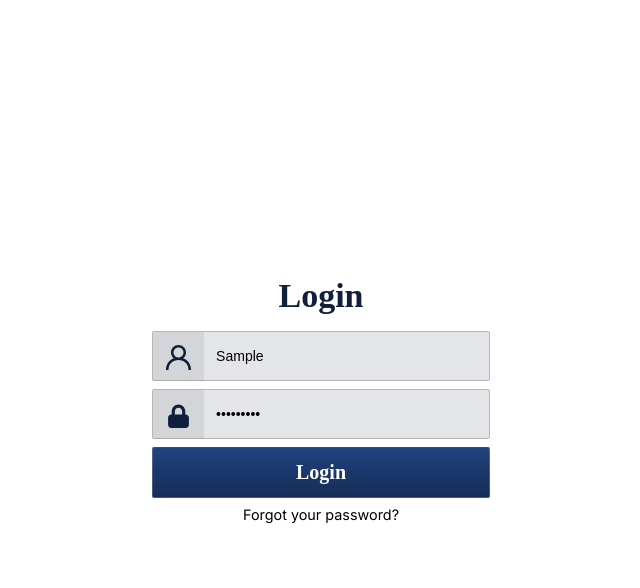
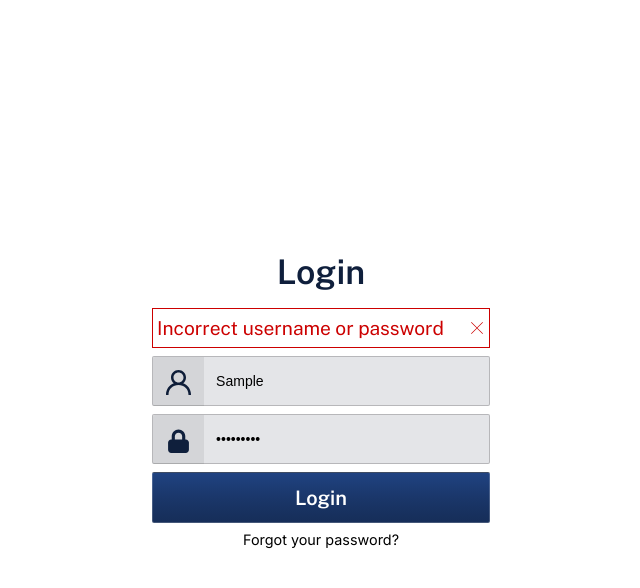
Before and after one commit to barcysaivaras1/FDM-Front-End, a React (Vite) app: page / in a window 1280 px wide. Both pictures are taken after typing "Sample", "Sample123" into the empty fields and a click on the button "Login". Shown: the top 588 px of the page, without its empty margins (319-959 px from the left). Built offline with nearby package versions, Linux system fonts and the light colour scheme; no server answers.

Commit message:
Add login page error message

```diff
--- a/src/assets/Icons.jsx
+++ b/src/assets/Icons.jsx
@@ -156,9 +156,9 @@ export function FilterIcon() {
     )
 }
 
-export function CloseIcon({ onClick }) {
+export function CloseIcon(props) {
     return (
-        <svg xmlns="http://www.w3.org/2000/svg" x="0px" y="0px" width="16" height="16" viewBox="0 0 50 50" className="close-icon" onClick={onClick}>
+        <svg xmlns="http://www.w3.org/2000/svg" x="0px" y="0px" width="16" height="16" viewBox="0 0 50 50" className="close-icon" {...props}>
             <path d="M 7.71875 6.28125 L 6.28125 7.71875 L 23.5625 25 L 6.28125 42.28125 L 7.71875 43.71875 L 25 26.4375 L 42.28125 43.71875 L 43.71875 42.28125 L 26.4375 25 L 43.71875 7.71875 L 42.28125 6.28125 L 25 23.5625 Z"></path>
         </svg>
     )
--- a/src/components/Login.jsx
+++ b/src/components/Login.jsx
@@ -4,10 +4,12 @@ import { useNavigate } from 'react-router-dom';
 import httpClient from '../httpClient';
 import Animate_page from './Animate-page';
 import useAuth from '../hooks/useAuth';
+import { CloseIcon } from '../assets/Icons';
 
 function Login() {
     const [un, setUn] = useState("");
     const [pw, setPw] = useState("");
+    const [errorMessage, setErrorMessage] = useState(null);
     const navigate = useNavigate();
     const { setAuth } = useAuth();
 
@@ -28,7 +30,7 @@ function Login() {
         })
         .catch(function (error) {
             console.log("Error: ", error);
-            alert("Incorrect username or password");
+            setErrorMessage("Incorrect username or password");
         })
     }
 
@@ -42,15 +44,26 @@ function Login() {
         <div className='loginContainer'>
             <legend className='loginLegend'>Login</legend>
             <form className='loginForm' onSubmit={handleSubmit}>
+                {errorMessage && (
+                    <div className='error'>
+                        <div className='error-message'>{errorMessage}</div>
+
+                        <CloseIcon className='error-dismiss' onClick={() => setErrorMessage(null)} />
+                    </div>
+                )}
+
                 <input type="text" placeholder='Username' className='loginField un' required
                     value={un}
                     onChange={(e) => { setUn(e.target.value) }}
                 />
+
                 <input type="password" placeholder='Password' className='loginField pw' required
                     value={pw}
                     onChange={(e) => { setPw(e.target.value) }}
                 />
+
                 <button className='loginSubmit'>Login</button>
+
             </form>
             <a href='https://careers.fdmgroup.com/forgotten-password.aspx' target='_blank' rel='noreferrer' className='forgor'>
                 Forgot your password?
--- a/src/css/Login.css
+++ b/src/css/Login.css
@@ -3,18 +3,15 @@ body{
 }
 
 .loginContainer {
-    font-family: "Kaiti SC";
-
+    font-family: 'Public Sans', Verdana, sans-serif;
     display: flex;
     flex-direction: column;
     gap: 1svh;
     align-items: center;
     margin: auto;
     /* margin-top: 20svh; */
-
     height: 100svh;
     justify-content: center;
-
     width: 100%;
 }
 
@@ -22,8 +19,8 @@ body{
     width: 65.975%;
     display: flex;
     flex-direction: column;
+    align-items: center;
     gap: 1svh;
-    /* align-items: center; I don't think this is necessary */
 }
 
 .loginLegend {
@@ -48,6 +45,10 @@ body{
     /* background-position: 10px 10px;  */
     background-repeat: no-repeat;
     padding: 16px 20px 16px 63px;
+}
+
+.loginField:focus {
+    outline: none;
 }
 
 .un {
@@ -76,6 +77,28 @@ body{
     width: 100%;
     height: 51px;
     cursor: pointer;
+}
+
+.loginContainer .error {
+    display: flex;
+    flex-direction: row;
+    justify-content: space-between;
+    align-items: center;
+    width: 100%;
+    padding: 8px 4px;
+    border: solid 1px #cc0000;
+    box-sizing: border-box;
+}
+
+.loginContainer .error-message {
+    font-family: 'Public Sans', Verdana, sans-serif;
+    color: #cc0000;
+    font-size: 1.2rem;
+}
+
+.loginContainer .error-dismiss {
+    cursor: pointer;
+    fill: #cc0000
 }
 
 .forgor {
@@ -123,6 +146,7 @@ https://freefrontend.com/css-link-styles/
 /* Login Button Animation */
 
 .loginSubmit {
+    font-family: 'Public Sans', Verdana, sans-serif;
     background: linear-gradient(0deg, #0f1f3c, 80%, #204382);
     background-size: 400% 400%;
     transition: .3s;
```
